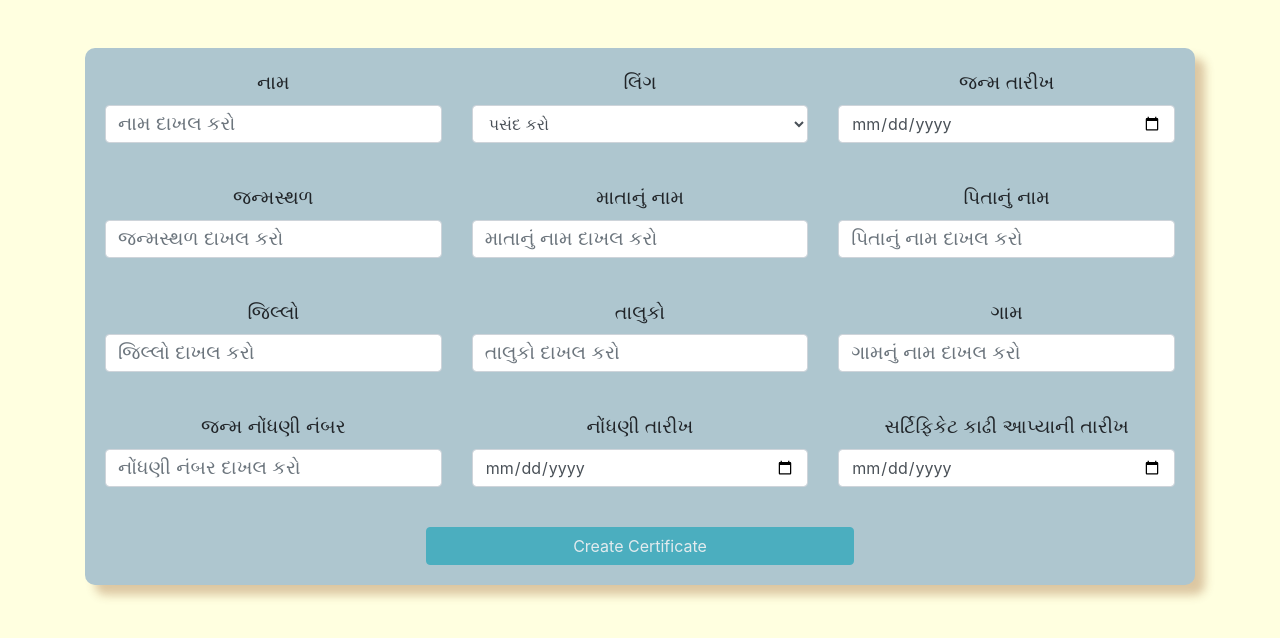
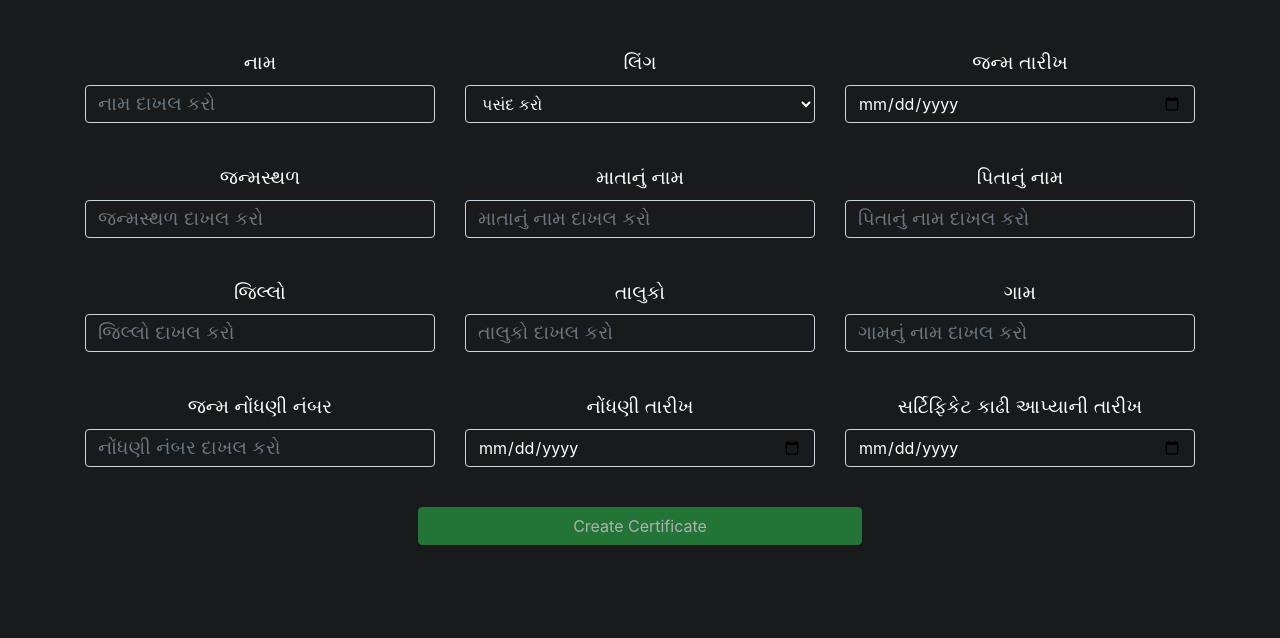
Before and after one commit to dharmsolanki/birth-certificate, a React (Create React App) app: page / in a window 1280 px wide. Shown: the top 638 px of the page. Built offline with nearby package versions, Linux system fonts and the light colour scheme.

Commit message:
changes in css

```diff
--- a/src/components/BirthCertificateForm.js
+++ b/src/components/BirthCertificateForm.js
@@ -387,7 +387,7 @@ const cropOuterImage = (image, left, top, right, bottom) => {
             </div>
           </div>
           <button
-            className="btn btn-info mt-4"
+            className="btn btn-success mt-4"
             onClick={handleClick}
             disabled={disableCreate}
           >
--- a/src/css/BirthCertificateForm.css
+++ b/src/css/BirthCertificateForm.css
@@ -1,5 +1,6 @@
 body {
-    background-color: #FFFFE0;
+    background-color: #181A1B;
+    color: white;
 }
 
 label {
@@ -10,12 +11,27 @@ input::placeholder {
     font-size: larger;
 }
 
-form {
-    background-color: #AEC6CF;
-    border-radius: 10px;
-    padding: 20px;
-    box-shadow: 10px 10px 10px rgba(139, 69, 19, 0.3);
-    /* Add shadow */
+.form-control {
+    color: var(--darkreader-text--bs-body-color);
+    background-color: var(--darkreader-bg--bs-body-bg);
+
+}
+
+.form-control option {
+    /* color: var(--darkreader-text--bs-body-color); */
+    background-color: #181A1B;
+
+}
+
+
+.form-control:focus {
+    color: var(--darkreader-text--bs-body-color);
+    background-color: var(--darkreader-bg--bs-body-bg);
+}
+
+input[type="date"]:focus{
+    background-color: gray;
+    color: #181A1B;
 }
 
 button {
@@ -25,12 +41,13 @@ button {
 .certificate {
 
     justify-content: center;
+    color: black;
 
 }
 
 .certificate span {
     font-smooth: always;
-  }
+}
 
 .certificate .village-top {
     display: flex;
@@ -156,7 +173,7 @@ button {
 
     .certificate span {
         font-smooth: always;
-      }
+    }
 
     .certificate .village-top {
         display: flex;
@@ -283,7 +300,7 @@ button {
 
     .certificate span {
         font-smooth: always;
-      }
+    }
 
     .certificate .village-top {
         display: flex;
```
